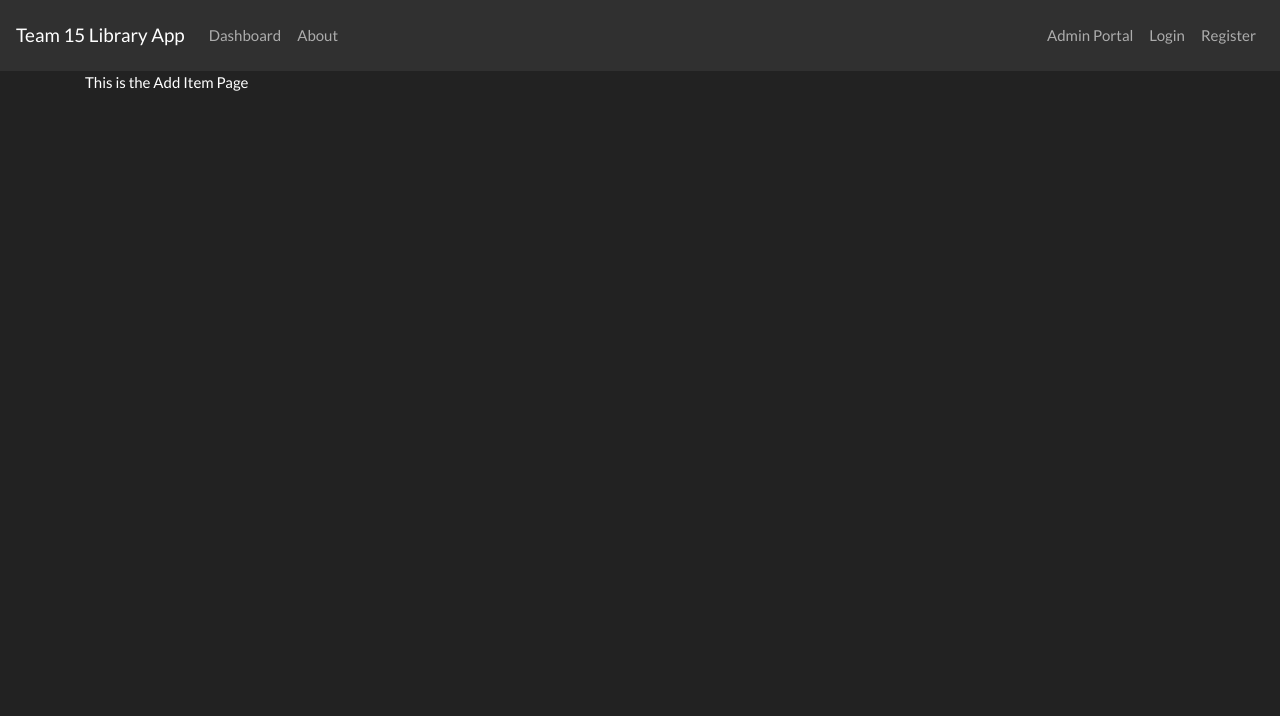
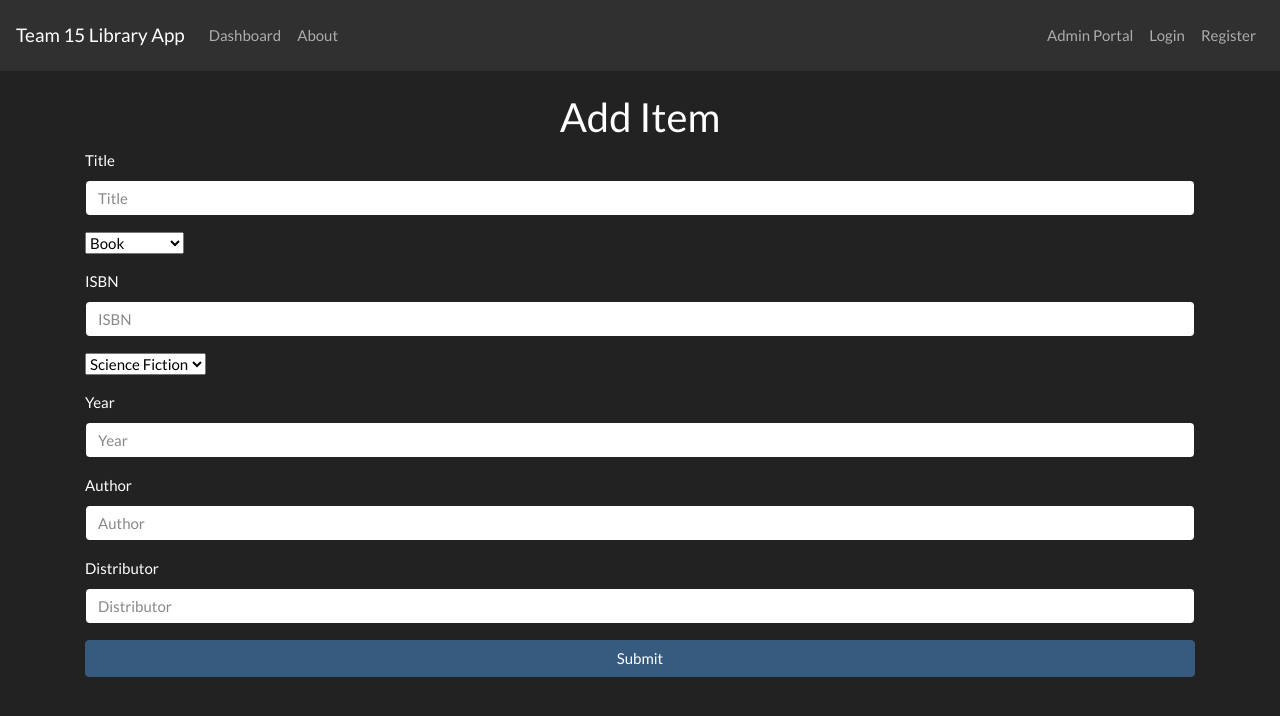
Before and after one commit to mmabbas/Team15_Database, a CodeIgniter app: page /team15dbms/adminportal/addItem in a window 1280 px wide. Shown: the top 716 px of the page. Run offline with CodeIgniter, Linux system fonts and the light colour scheme; some libraries are stand-ins or nearby versions.

Commit message:
Created Add Item function in Admin Portal

```diff
--- a/application/controllers/Adminportal.php
+++ b/application/controllers/Adminportal.php
@@ -4,9 +4,32 @@ class Adminportal extends CI_Controller
     public function addItem()
     {
         $data['title'] = 'Add Item';
-        $this->load->view('templates/header');
-        $this->load->view('adminfuncs/addItem');
-        $this->load->view('templates/footer');
+
+        $this->form_validation->set_rules('title', 'Title', 'required');
+        $this->form_validation->set_rules('type', 'Type', 'required');
+        $this->form_validation->set_rules('isbn', 'ISBN', 'required');
+        $this->form_validation->set_rules('genre', 'Genre', 'required');
+        $this->form_validation->set_rules('year', 'Year', 'required');
+        $this->form_validation->set_rules('author', 'Author', 'required');
+        $this->form_validation->set_rules('distributor', 'Distributor', 'required');
+
+        if ($this->form_validation->run() === FALSE) {
+            $this->load->view('templates/header');
+            $this->load->view('adminfuncs/addItem', $data);
+            $this->load->view('templates/footer');
+        } else {
+
+            $this->user_model->add_item();
+
+            //set message
+            $this->session->set_flashdata('item_added', 'Item has been added to the Library');
+            redirect('users/adminDashboard');
+            //redirect('adminDashboard');
+        }
+        // $data['title'] = 'Add Item';
+        // $this->load->view('templates/header');
+        // $this->load->view('adminfuncs/addItem');
+        // $this->load->view('templates/footer');
     }
 
     public function issueItem()
--- a/application/models/User_model.php
+++ b/application/models/User_model.php
@@ -80,4 +80,23 @@
                 return false;
             }
         }
+
+        public function add_item()
+            {
+                //login data array
+                $itemData = array(
+                    'title' => $this->input->post('title'),
+                    'type' => $this->input->post('type'),
+                    'isbn' => $this->input->post('isbn'),
+                    'status' => 'Available',
+                    'genre' => $this->input->post('genre'),
+                    'year' => $this->input->post('year'),
+                    'author' => $this->input->post('author'),
+                    'distributor' =>$this->input->post('distributor'),
+                );
+
+                //insert user
+                return $this->db->insert('item', $itemData);
+            }
     }
+?>
--- a/application/views/adminfuncs/addItem.php
+++ b/application/views/adminfuncs/addItem.php
@@ -1,2 +1,54 @@
+<?php echo validation_errors(); ?>
 
-<p>This is the Add Item Page</p>
+<?php echo form_open('adminportal/addItem'); ?>
+<div class="row">
+    <div class="col-md-12">
+        <br>
+        <h2 class="text-center"><?= $title; ?></h2>
+        <div class="form-group">
+            <Label>Title</Label>
+            <input type="text" class="form-control" name="title" placeholder="Title">
+        </div>
+
+        <div class="form-group">
+            <select name = "type">
+                <option value = 1>Book</option>
+                <option value = 2>Audio Book</option>
+                <option value = 3>Film</option>
+            </select>
+        </div>
+
+        <div class="form-group">
+            <Label>ISBN</Label>
+            <input type="number" class="form-control" name="isbn" placeholder="ISBN">
+        </div>
+
+        <div class="form-group">
+            <select name = "genre">
+                <option value = "sciencefiction">Science Fiction</option>
+                <option value = "mystery">Mystery</option>
+                <option value = "fantasy">Fantasy</option>
+                <option value = "nonfiction">Non-Fiction</option>
+                <option value = "romance">Romance</option>
+            </select>
+        </div>
+
+        <div class="form-group">
+            <Label>Year</Label>
+            <input type="number" class="form-control" name="year" placeholder="Year">
+        </div>
+
+        <div class="form-group">
+            <Label>Author</Label>
+            <input type="text" class="form-control" name="author" placeholder="Author">
+        </div>
+
+        <div class="form-group">
+            <Label>Distributor</Label>
+            <input type="text" class="form-control" name="distributor" placeholder="Distributor">
+        </div>
+    </div>
+</div>
+
+<button type="submit" class="btn btn-primary btn-block">Submit</button>
+<?php echo form_close(); ?>
--- a/application/views/templates/header.php
+++ b/application/views/templates/header.php
@@ -81,3 +81,7 @@
         <?php if ($this->session->flashdata('category_deleted')) : ?>
             <?php echo '<p class="alert alert-success">' . $this->session->flashdata('category_deleted') . '</p>'; ?>
         <?php endif; ?>
+
+        <?php if ($this->session->flashdata('item_added')) : ?>
+            <?php echo '<p class="alert alert-success">' . $this->session->flashdata('item_added') . '</p>'; ?>
+        <?php endif; ?>
```
Also changed, not shown: application/models/Admin_model.php (added, +22 -0 lines).
